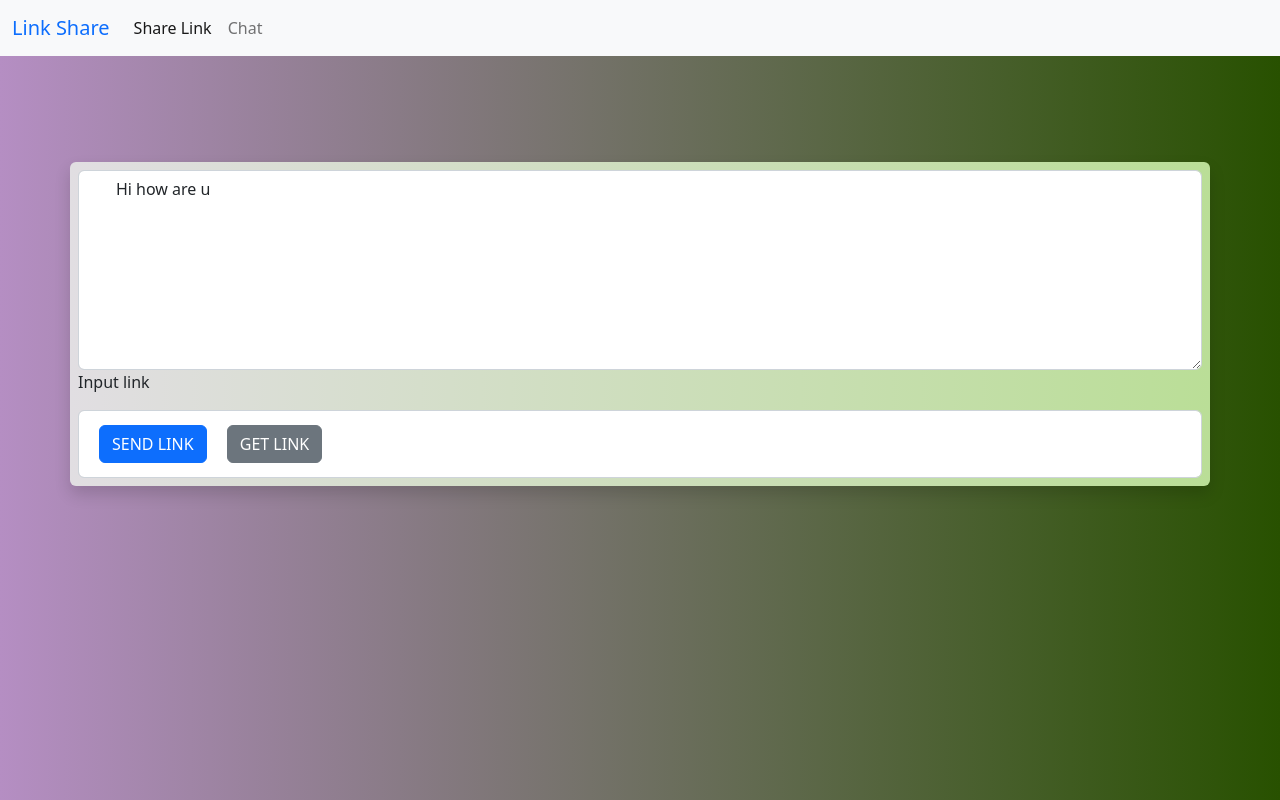
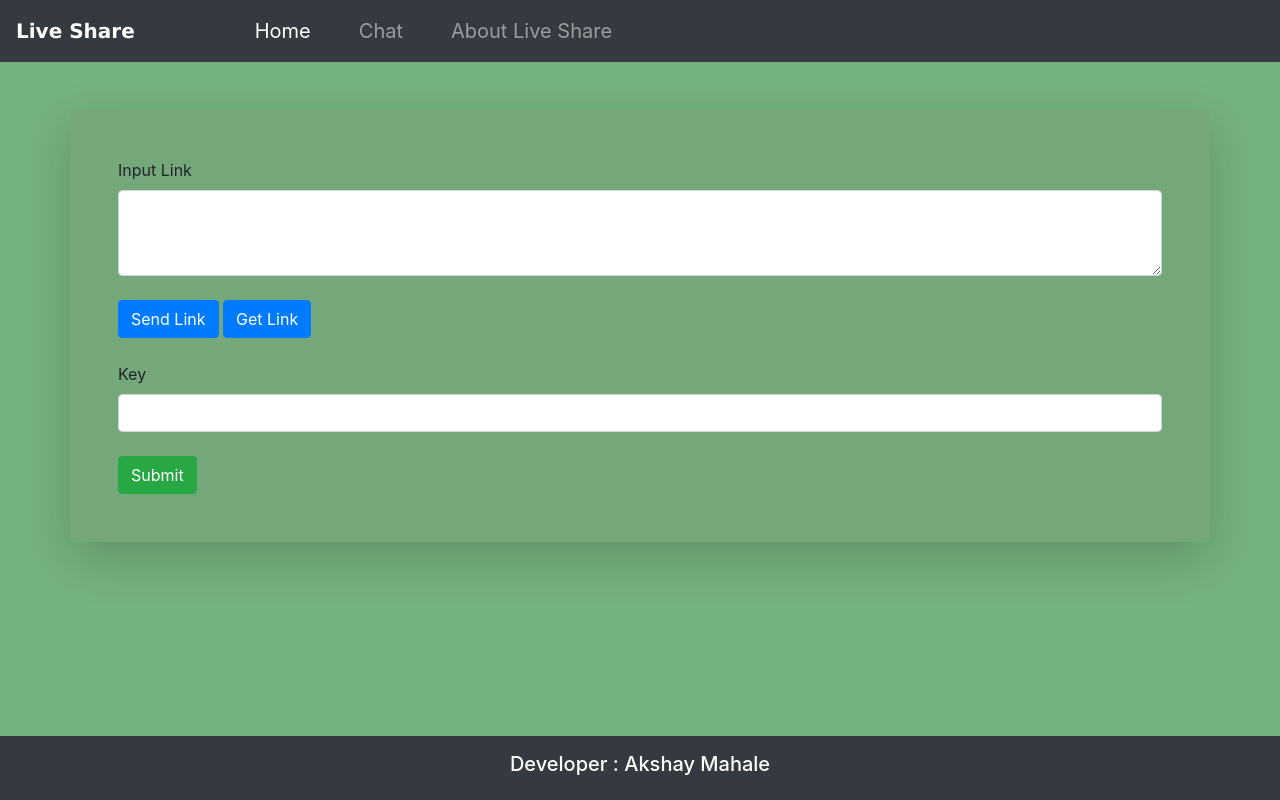
Before and after one commit to arm210402/Link-Share, a website: page index.html in a window 1280 px wide. Drawn offline with nearby package versions, Linux system fonts and the light colour scheme.

Commit message:
Update index.html

```diff
--- a/index.html
+++ b/index.html
@@ -1,74 +1,103 @@
 <!doctype html>
 <html lang="en">
   <head>
+    <!-- Required meta tags -->
     <meta charset="utf-8">
-    <meta name="viewport" content="width=device-width, initial-scale=1">
+    <meta name="viewport" content="width=device-width, initial-scale=1, shrink-to-fit=no">
+
+    <!-- Bootstrap CSS -->
+    <link rel="stylesheet" href="https://cdn.jsdelivr.net/npm/bootstrap@4.6.2/dist/css/bootstrap.min.css" integrity="sha384-xOolHFLEh07PJGoPkLv1IbcEPTNtaed2xpHsD9ESMhqIYd0nLMwNLD69Npy4HI+N" crossorigin="anonymous">
+    <!--Optional CSS -->
+    <link rel="stylesheet" href="styles.css">
+
     <title>Link Share</title>
-    <link href="https://cdn.jsdelivr.net/npm/bootstrap@5.2.1/dist/css/bootstrap.min.css" rel="stylesheet" integrity="sha384-iYQeCzEYFbKjA/T2uDLTpkwGzCiq6soy8tYaI1GyVh/UjpbCx/TYkiZhlZB6+fzT" crossorigin="anonymous">
   </head>
-  <body style="background-image: linear-gradient(to right, rgb(181, 142, 195) , rgb(40, 81, 0));">
-    <!---->
-    <section class="nav-barc">
-    <nav class="navbar navbar-expand-lg bg-light">
-        <div class="container-fluid">
-          <a class="navbar-brand text-primary" href="#">Link Share</a>
-          <button class="navbar-toggler" type="button" data-bs-toggle="collapse" data-bs-target="#navbarSupportedContent" aria-controls="navbarSupportedContent" aria-expanded="false" aria-label="Toggle navigation">
-            <span class="navbar-toggler-icon"></span>
-          </button>
-          <div class="collapse navbar-collapse" id="navbarSupportedContent">
-            <ul class="navbar-nav me-auto mb-2 mb-lg-0">
-              <li class="nav-item">
-                <a class="nav-link active" aria-current="page" href="#">Share Link</a>
-              </li>
-              <li class="nav-item">
-                <a class="nav-link" href="#">Chat </a>
-              </li>
+  <body style="background-color: rgb(116, 178, 127);">
+    <!--NavBar-->
+    <nav class="navbar navbar-expand-lg navbar-dark bg-dark">
+        <a class="navbar-brand" href="#">
 
-          </div>
+      <Span class=" mr-5" style="font-family:Verdana, Geneva, Tahoma, sans-serif;font-weight: bold;">Live Share</Span>
+
+        </a>
+        <button class="navbar-toggler" type="button" data-toggle="collapse" data-target="#navbarSupportedContent" aria-controls="navbarSupportedContent" aria-expanded="false" aria-label="Toggle navigation">
+          <span class="navbar-toggler-icon"></span>
+        </button>
+
+        <div class="collapse navbar-collapse" id="navbarSupportedContent">
+          <ul class="navbar-nav mr-auto">
+            <li class="nav-item active">
+              <a class="nav-link ml-5 mr-4" style="font-size:20px ;" href="#">Home <span class="sr-only">(current)</span></a>
+            </li>
+            <li class="nav-item">
+              <a class="nav-link ml-2 mr-4" style="font-size:20px ;" href="#">Chat</a>
+            </li>
+
+            <li class="nav-item">
+              <a class="nav-link ml-2 mr-4" style="font-size:20px ;">About Live Share</a>
+            </li>
+          </ul>
+
+
+
         </div>
       </nav>
-    </section>
-    <Section class="eroor">
-      <div class="alert alert-danger alert-dismissible fade" id="alert1"  role="alert">
-        <strong>Holy guacamole!</strong> You should check in on some of those fields below.
-        <button type="button" class="btn-close" onclick="closealert()" aria-label="Close"></button>
-      </div>
-    </Section>
-    <!---->
-
-    <!---->
-    <div class="container p-2 mt-5 shadow rounded" style="background-image: linear-gradient(to right, rgb(225, 222, 226) , rgb(186, 222, 151));">
-
-    <textarea
-        class="form-control"
-        placeholder="Leave a comment here"
-        id="foat"
-        style="height: 200px"
-      >
-      Hi how are u</textarea
-      ><label for="foat">Input link</label>
-      <div class="form-control mt-3">
+    <!--NavBar End-->
 
 
-        <button type="button" class="btn btn-primary m-2" onclick="sendlink()">SEND LINK</button>
-        <button type="button" class="btn btn-secondary m-2" onclick="hide();hide1()">GET LINK</button>
-        <div>
-          <input type="text" class="form-control m-2"  id="text" style="display: none" />
-          <button type="button" class="btn btn-primary m-2" id="text1" onclick="getkey();" style="display:none" >
-            Secondary
-          </button>
-        </div>
-        </div>
+    <!--Body-->
+    <section >
+      <div class="container p-5 mt-5 shadow-lg p-3 mb-5 bg-white rounded" style="background-color: #75776633!important;">
+        <form>
+          <div class="form-group">
+            <label for="exampleFormControlTextarea1">Input Link</label>
+            <textarea class="form-control" id="exampleFormControlTextarea1" rows="3"></textarea>
+          </div>
+
+          <button type="submit" class="btn btn-primary mt-2">Send Link</button>
+          <button type="submit" class="btn btn-primary mt-2">Get Link</button>
 
 
+          <div class="form-group mt-4">
+            <label for="formGroupExampleInput">Key</label>
+            <input type="text" class="form-control" id="formGroupExampleInput">
+          </div>
+
+          <button type="submit" class="btn btn-success mt-2">Submit</button>
+
+        </form>
+
+      </div>
+    </section>
+
+
+    <!--Body End-->
+
+
+
+
+    <!--Footer-->
+    <div class="fixed-bottom bg-dark text-center">
+     <div class="text-center text-white">
+      <h5 class="p-3">Developer : Akshay Mahale</h5>
+     </div>
     </div>
+    <!--Footer End-->
 
-    <!---->
-    <script
-      src="functions.js"></script>
-    <script
-      src="main.js"></script>
-    </script>
-    <script src="https://cdn.jsdelivr.net/npm/bootstrap@5.2.1/dist/js/bootstrap.bundle.min.js" integrity="sha384-u1OknCvxWvY5kfmNBILK2hRnQC3Pr17a+RTT6rIHI7NnikvbZlHgTPOOmMi466C8" crossorigin="anonymous"></script>
+
+
+
+
+
+
+
+
+
+
+    <!-- Optional JavaScript; choose one of the two! -->
+
+    <!-- Option 1: jQuery and Bootstrap Bundle (includes Popper) -->
+    <script src="https://cdn.jsdelivr.net/npm/jquery@3.5.1/dist/jquery.slim.min.js" integrity="sha384-DfXdz2htPH0lsSSs5nCTpuj/zy4C+OGpamoFVy38MVBnE+IbbVYUew+OrCXaRkfj" crossorigin="anonymous"></script>
+    <script src="https://cdn.jsdelivr.net/npm/bootstrap@4.6.2/dist/js/bootstrap.bundle.min.js" integrity="sha384-Fy6S3B9q64WdZWQUiU+q4/2Lc9npb8tCaSX9FK7E8HnRr0Jz8D6OP9dO5Vg3Q9ct" crossorigin="anonymous"></script>
   </body>
 </html>
```
